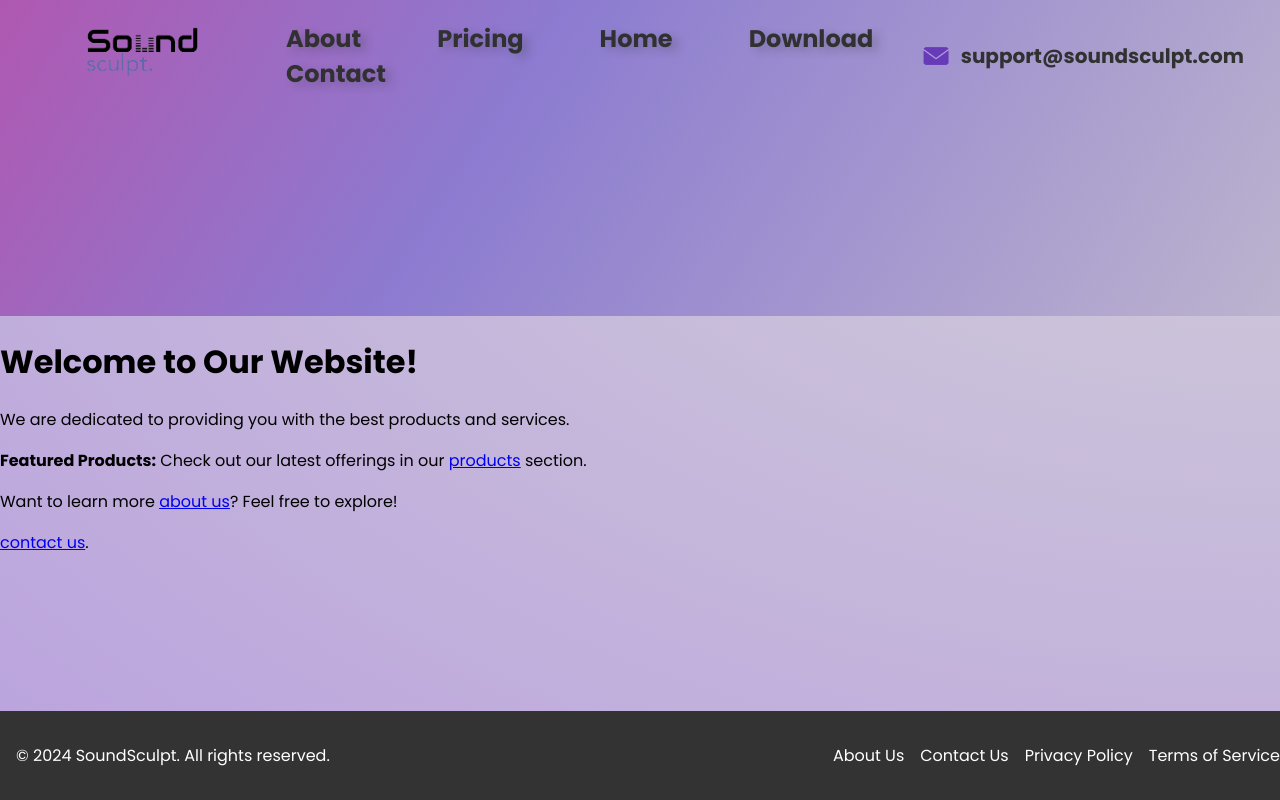
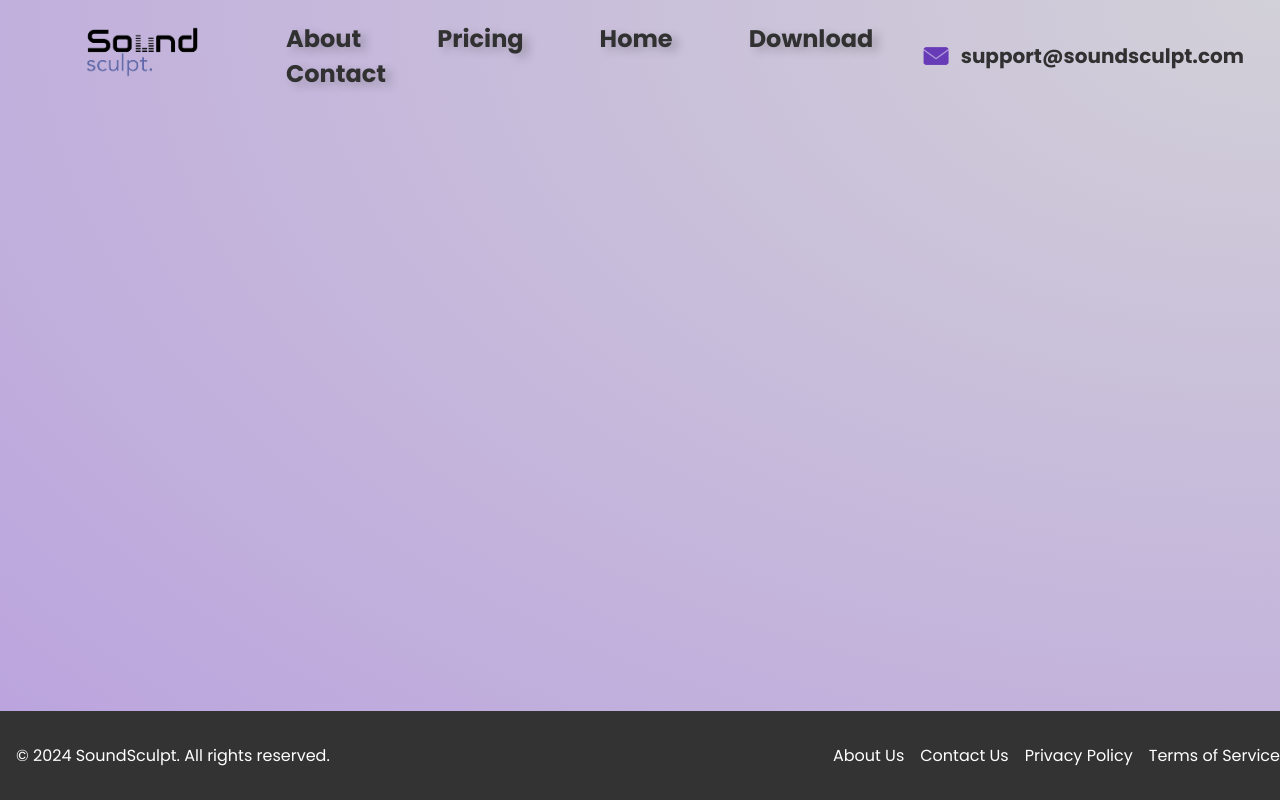
Before and after one commit to thusarakap/soundsculptsite, a React (Create React App) app: page / in a window 1280 px wide. Built offline with nearby package versions, Linux system fonts and the light colour scheme.

Commit message:
Update App.js

```diff
--- a/src/App.js
+++ b/src/App.js
@@ -13,7 +13,7 @@ function App() {
       <div className="App">
         <Navbar />
         <Routes>
-          <Route path="/" element={<Home />} />
+          <Route path="soundsculptsite" element={<Home />} />
           <Route path="/about" element={<About />} />
           <Route path="/contact" element={<Contact />} />
           <Route path="/download" element={<Download />} />
```
